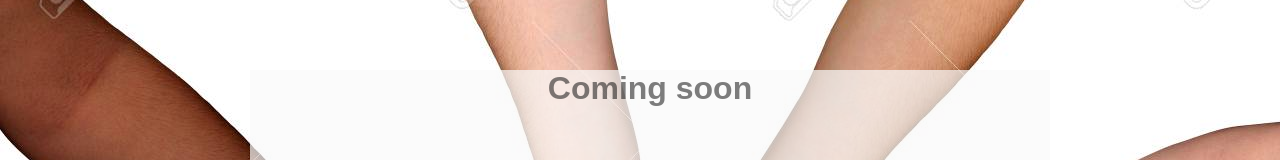
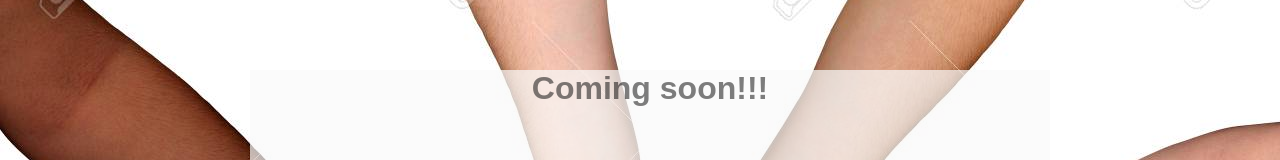
Before and after one commit to larrylalong/mws2, a plain HTML site: page index.html in a window 1280 px wide. Shown: the part 152-312 px from the top of the page. Drawn offline with Linux system fonts and the light colour scheme.

Commit message:
Update index.html

```diff
--- a/index.html
+++ b/index.html
@@ -14,7 +14,7 @@
 
 			<div class="numbers">
 				<div class="content">
-			<h1>Coming soon</h1>
+			<h1>Coming soon!!!</h1>
 			<p> <!-- toto demande a sa <strong> mere </strong>  si le code vas un jour fonctionné mais sa mere lui repond en disant toto ta bien fait de me posé <em> la question </em> de toi memetoi tu vois quoi que c est possible pour toi de te dire que ton code sa vas marche??? --></p>
 			<div class="blocall">
 				<div class="bloc" id="days"></div>
```
